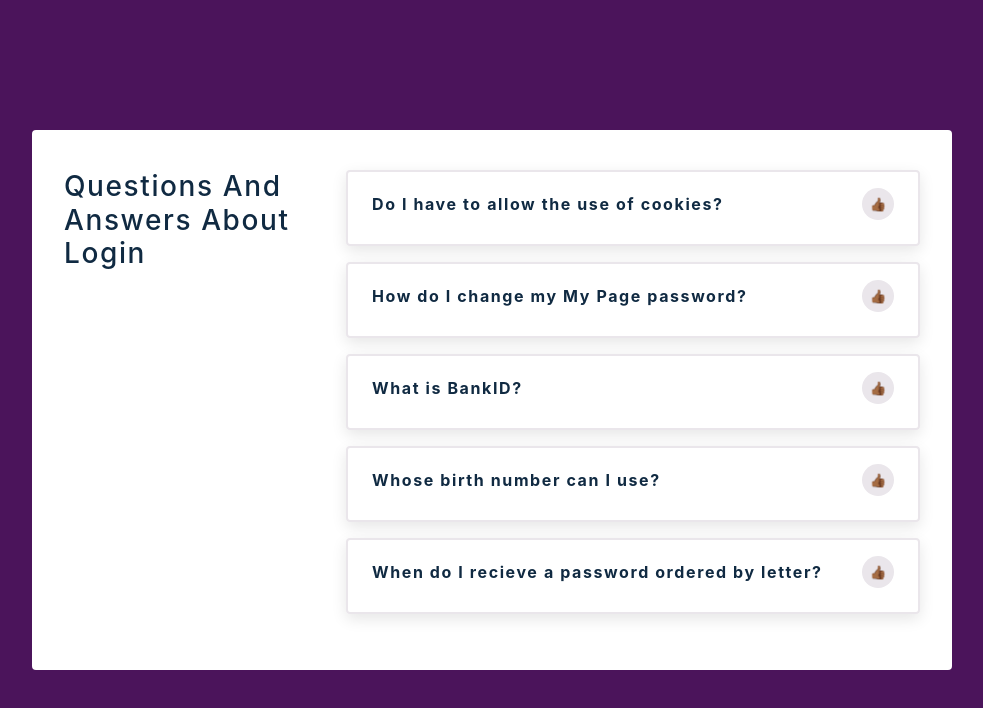
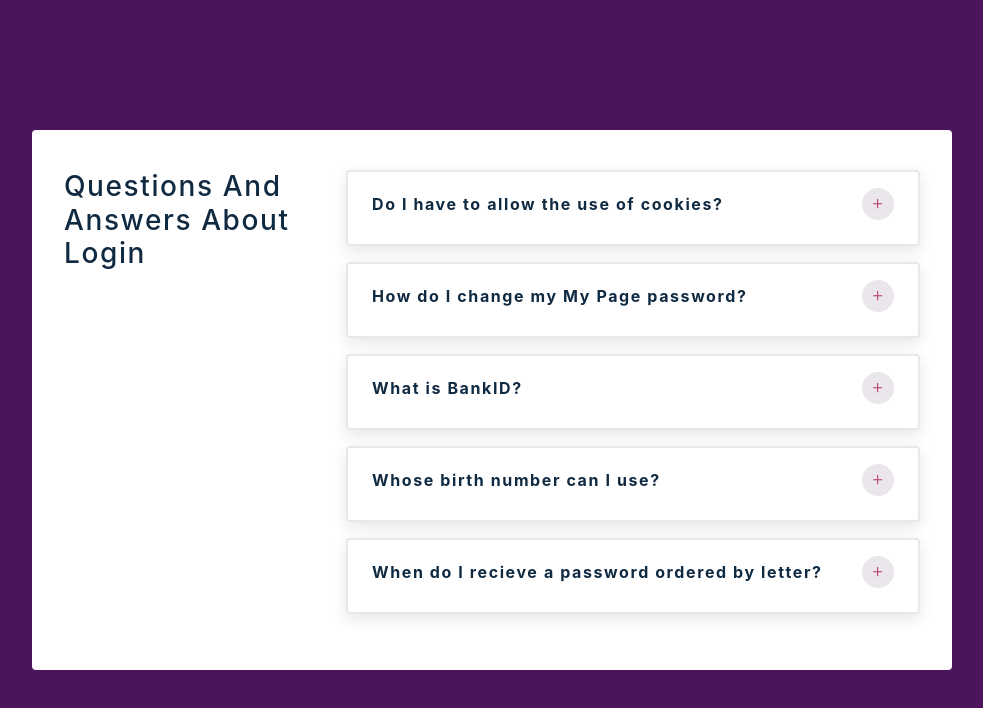
Before and after one commit to barksanto/react-projects, a React (Create React App) app in the folder 4-accordion/setup/: page / in a window 1280 px wide. Shown: the top 708 px of the page, without its empty margins (148-1131 px from the left). Built offline with nearby package versions, Linux system fonts and the light colour scheme.

Commit message:
use imported icon components for + and -

```diff
--- a/4-accordion/setup/src/Question.js
+++ b/4-accordion/setup/src/Question.js
@@ -2,16 +2,17 @@ import React, { useState } from 'react';
 import { AiOutlineMinus, AiOutlinePlus } from 'react-icons/ai';
 
 const Question = ({ title, info }) => {
-  const [readMore, setReadMore] = useState(false);
-
+  const [showInfo, setShowInfo] = useState(false);
 
   return (<article className="question">
     <header>
       <h4>{title}</h4>
-      <button className="btn" onClick={() => setReadMore(!readMore)}>{readMore ? '👎🏾' : '👍🏾'}</button>
+      <button className="btn" onClick={() => setShowInfo(!showInfo)}>
+        {showInfo ? <AiOutlineMinus /> : <AiOutlinePlus />}
+      </button>
     </header>
-    {/* <p>{readMore ? info : `${info.substring(0, 75)}...`}</p> */}
-    <p>{readMore ? info : ''}</p>
+    {/* <p>{showInfo ? info : `${info.substring(0, 75)}...`}</p> */}
+    <p>{showInfo ? info : ''}</p>
   </article >)
 };
 
```
